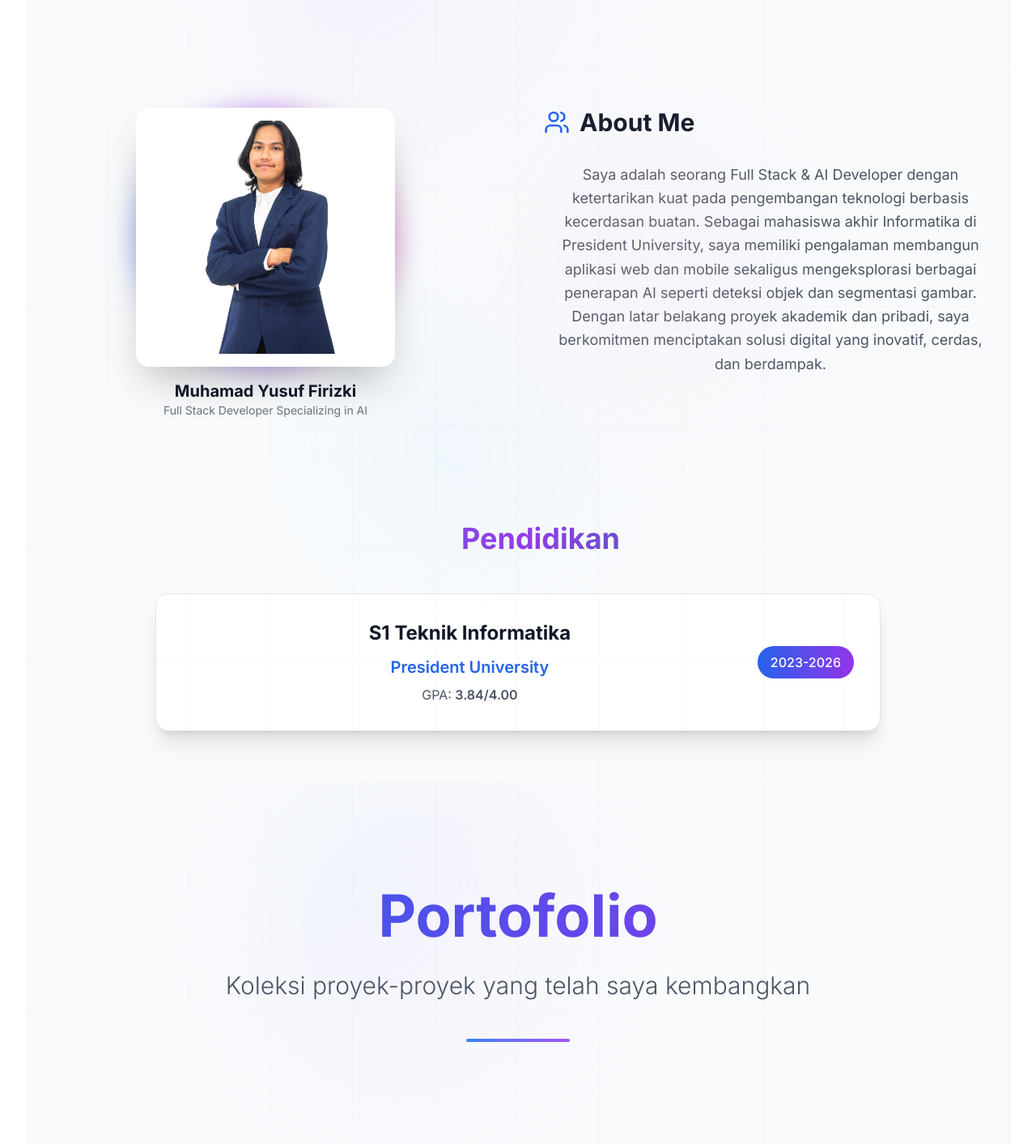
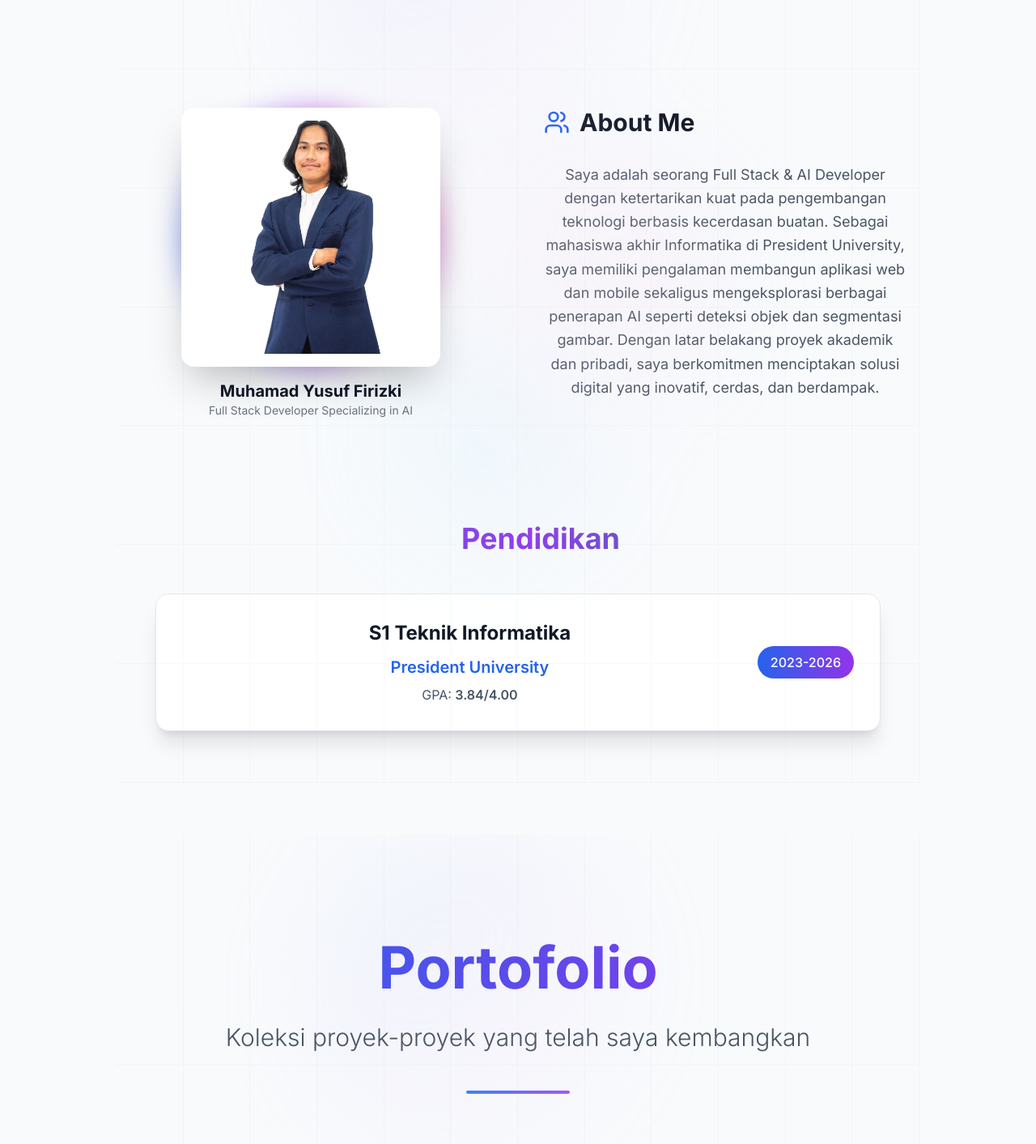
Before and after one commit to ussoppqq/my-portfolio, a React (Vite) app: page / in a window 1280 px wide. Shown: the part 1040-2453 px from the top of the page at 81% size. Built offline with nearby package versions, Linux system fonts and the light colour scheme.

Commit message:
update app, footer, Main, index.css

```diff
--- a/src/App.jsx
+++ b/src/App.jsx
@@ -5,7 +5,7 @@ import { LanguageProvider } from './contexts/LanguageContext';
 import LoadingScreen from './components/LoadingScreen';
 import Navbar from './components/layout/Navbar';
 import Footer from './components/layout/Footer';
-import Main from './components/Main'; // Pastikan path ini benar
+import Main from './components/Main';
 
 function App() {
   const [isLoading, setIsLoading] = useState(true);
--- a/src/components/Main.jsx
+++ b/src/components/Main.jsx
@@ -11,19 +11,29 @@ const Main = () => {
   return (
     <div className="min-h-screen bg-gray-50 dark:bg-gray-900 relative overflow-hidden">
       <section id="home">
-        <Home />
+        <div className="">
+          <Home />
+        </div>
       </section>
       <section id="about">
-        <About />
+        <div className="max-w-5xl mx-auto px-4 py-8">
+          <About />
+        </div>
       </section>
       <section id="portfolio">
-        <Portfolio />
+        <div className="max-w-5xl mx-auto px-4 py-8">
+          <Portfolio />
+        </div>
       </section>
       <section id="resume">
-        <Resume />
+        <div className="max-w-5xl mx-auto px-4 py-8">
+          <Resume />
+        </div>
       </section>
       <section id="contact">
-        <Contact />
+        <div className="max-w-5xl mx-auto px-4 py-8">
+          <Contact />
+        </div>
       </section>
       <style jsx>{`
         html {
--- a/src/components/layout/Footer.jsx
+++ b/src/components/layout/Footer.jsx
@@ -99,7 +99,7 @@ const Footer = () => {
     : 'text-gray-400';
 
   return (
-    <footer className={`${footerBg} py-10 relative overflow-hidden`}>
+    <footer className={`${footerBg} py-10 relative overflow-hidden px-10 py-8`}>
       <div className="max-w-7xl mx-auto px-4 flex flex-col md:flex-row items-center justify-between gap-4">
         <motion.div
           className="flex items-center mb-2 md:mb-0 md:mr-4"
--- a/src/index.css
+++ b/src/index.css
@@ -107,9 +107,10 @@ html {
 
 /* Gaya tambahan dari Vite React default */
 #root {
-  max-width: 1280px;
-  margin: 0 auto;
-  padding: 2rem;
+  width: 100vw;
+  height: 100vh;
+  margin: 0;
+  padding: 0;
   text-align: center;
 }
 
```
